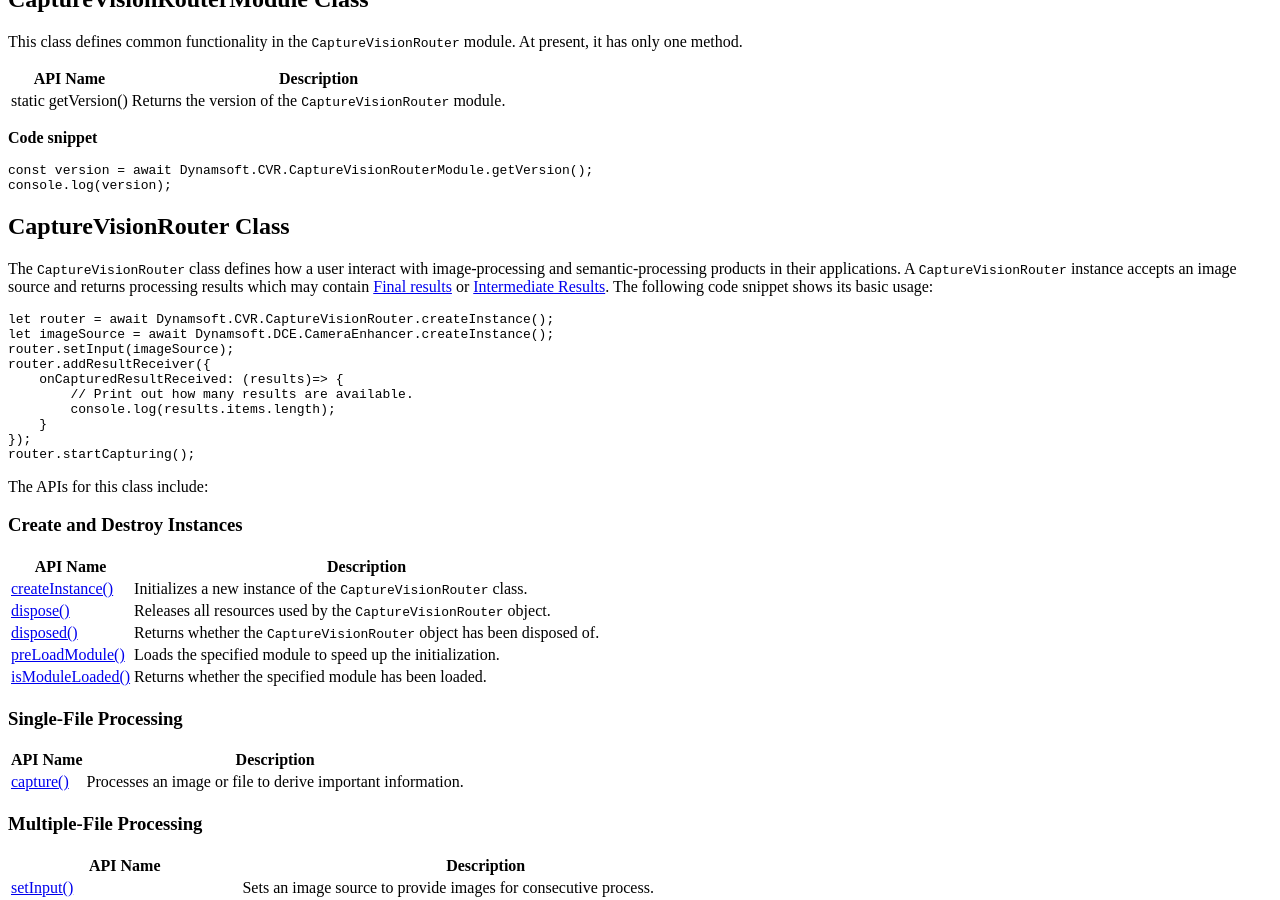
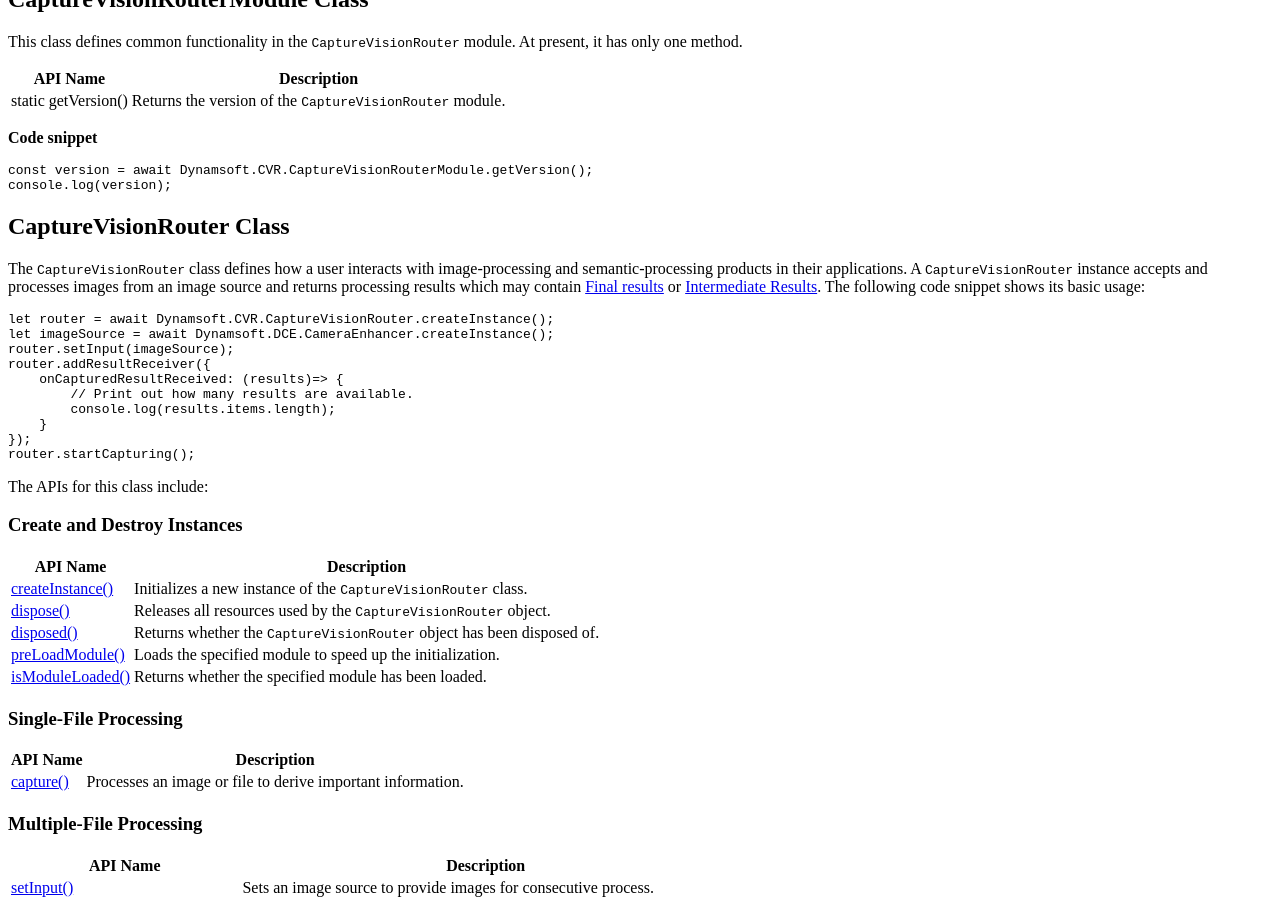
Before and after one commit to dynamsoft-docs/capture-vision-docs-js, a Jekyll site: the page built from programming/javascript/api-reference/capture-vision-router/capture-vision-router-module.md, in a window 1280 px wide and 900 px high, scrolled down 765 px. Built offline with Jekyll 4.4.1, drawn with Linux system fonts in a browser that asks for light colours.

````diff
--- a/programming/javascript/api-reference/capture-vision-router/capture-vision-router-module.md
+++ b/programming/javascript/api-reference/capture-vision-router/capture-vision-router-module.md
@@ -31,7 +31,7 @@ console.log(version);
 
 ## CaptureVisionRouter Class
 
-The `CaptureVisionRouter` class defines how a user interact with image-processing and semantic-processing products in their applications. A `CaptureVisionRouter` instance accepts an image source and returns processing results which may contain [Final results]({{site.architecture}}output.html#final-results?lang=js) or [Intermediate Results]({{site.architecture}}output.html#intermediate-results?lang=js). The following code snippet shows its basic usage:
+The `CaptureVisionRouter` class defines how a user interacts with image-processing and semantic-processing products in their applications. A `CaptureVisionRouter` instance accepts and processes images from an image source and returns processing results which may contain [Final results]({{site.architecture}}output.html#final-results?lang=js) or [Intermediate Results]({{site.architecture}}output.html#intermediate-results?lang=js). The following code snippet shows its basic usage:
 
 ```typescript
 let router = await Dynamsoft.CVR.CaptureVisionRouter.createInstance();
````
Also changed, not shown: other parts of programming/javascript/api-reference/capture-vision-router/capture-vision-router-module.md (+1 -1 lines).
